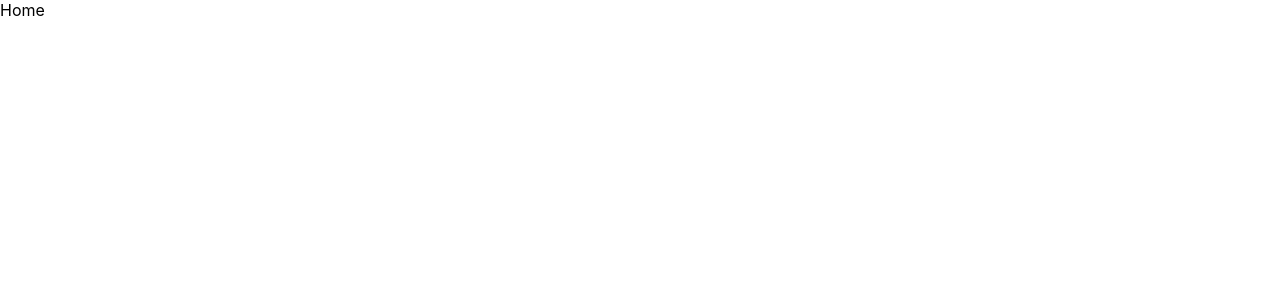
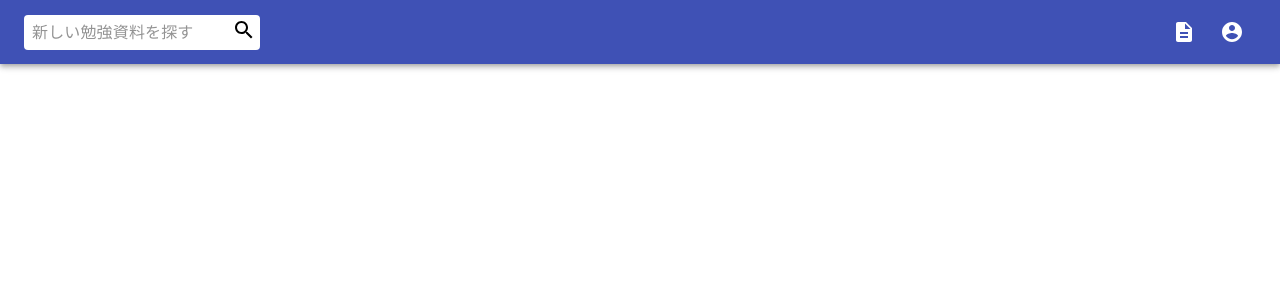
Before and after one commit to ICT-FUNney/finds, a React (Create React App) app in the folder client/finds_client/: page / in a window 1280 px wide. Shown: the top 300 px of the page. Built offline with nearby package versions, Linux system fonts and the light colour scheme.

Commit message:
[feat]AppBarno

```diff
--- /dev/null
+++ b/client/finds_client/src/components/UpAppBar.js
@@ -0,0 +1,99 @@
+import React from 'react';
+import PropTypes from 'prop-types';
+import { withStyles } from '@material-ui/core/styles';
+import AppBar from '@material-ui/core/AppBar';
+import Toolbar from '@material-ui/core/Toolbar';
+import Typography from '@material-ui/core/Typography';
+import { IconButton } from '@material-ui/core';
+import { fade } from '@material-ui/core/styles';
+import AccountCircle from '@material-ui/icons/AccountCircle';
+import Description from '@material-ui/icons/Description';
+import InputBase from '@material-ui/core/InputBase';
+import SearchIcon from '@material-ui/icons/Search';
+
+const styles = theme => ({
+    root: {
+        flexGrow: 1,
+    },
+    searchIcon: {
+      position: "absolute",
+      left: "87.99%",
+      right: "3.53%",
+      top: "10%",
+      bottom: "10%",
+      color:"#000000",
+  },
+    search: {
+      position: 'relative',
+    borderRadius: theme.shape.borderRadius,
+    backgroundColor: "#FFFFFF",
+    '&:hover': {
+      backgroundColor: "#FFFFFF",
+    },
+    marginLeft: 0,
+    width: '100%',
+    [theme.breakpoints.up('sm')]: {
+      width: 'auto',
+    },
+  },
+     inputRoot: {
+    color: 'inherit',
+  },
+  inputInput: {
+    color: '#000000',
+    flexGrow:1,
+        padding: theme.spacing(1, 1, 1, 1),
+        transition: theme.transitions.create('width'),
+        width: '100%',
+    },
+
+    flex: {
+      flexGrow: 1,
+      color:"#FFFFFF",
+    },
+
+  mypage: {
+    color:"#FFFFFF",
+    },
+});
+
+function UpAppBar(props) {
+    const { classes, title, search } = props;
+    return (
+        <div className={classes.root}>
+            <AppBar position="static">
+                <Toolbar>
+          <div className={classes.search}>
+            <div className={classes.searchIcon}>
+              <SearchIcon />
+            </div>
+            <InputBase
+              placeholder="新しい勉強資料を探す"
+              fullWidth="100%"
+              classes={{
+                root: classes.inputRoot,
+                input: classes.inputInput,
+              }}
+                inputProps={{ 'aria-label': 'search' }}
+            />
+            </div>
+            <Typography variant="title" color="inherit" className={classes.flex}>
+              {title}
+                    </Typography>
+            <IconButton className={classes.mypage}>
+            <Description/>
+            </IconButton>
+            <IconButton className={classes.mypage}>
+              <AccountCircle />
+            </IconButton>
+                </Toolbar>
+            </AppBar>
+        </div>
+    );
+}
+
+UpAppBar.propTypes = {
+    classes: PropTypes.object.isRequired,
+};
+
+export default withStyles(styles)(UpAppBar);
--- a/client/finds_client/src/components/home.js
+++ b/client/finds_client/src/components/home.js
@@ -1,9 +1,11 @@
-import React from "react";
+import React from 'react';
+import UpAppBar from './UpAppBar';
+
 
 const Home=props=>{
     return (
         <div>
-            Home
+            <UpAppBar/>
         </div>
     )
 }
```
